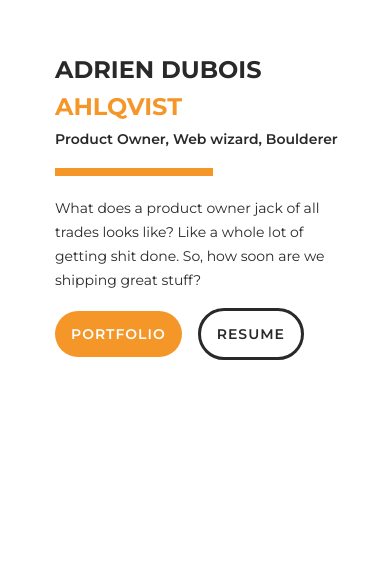
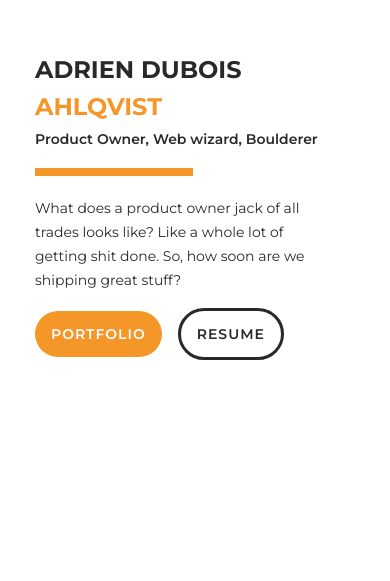
Before and after one commit to Armitage35/portfolio, a Vue app: page /#/ in a window 390 px wide. Shown: the part 263-844 px from the top of the page. Built offline with nearby package versions, Linux system fonts and the light colour scheme.

Commit message:
Quick fix on mobile layout

```diff
--- a/src/variables.scss
+++ b/src/variables.scss
@@ -29,6 +29,6 @@ $mobileWidth: 600px;
 %mainSection__mobile {
 	@media screen and (max-width: $mobileWidth) {
 		margin: 20px;
-		margin-right: 0;
+		margin-left: 0;
 	}
 }
```
